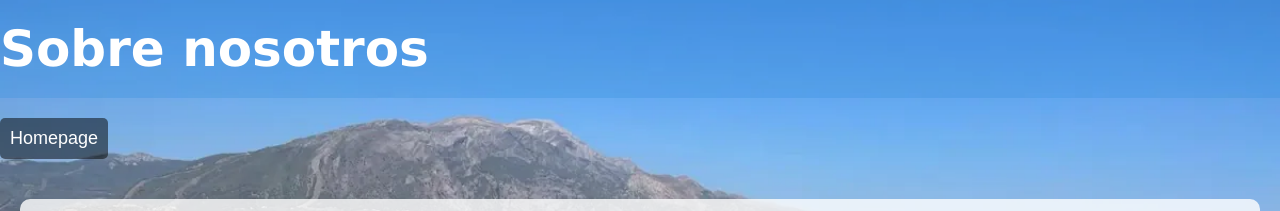
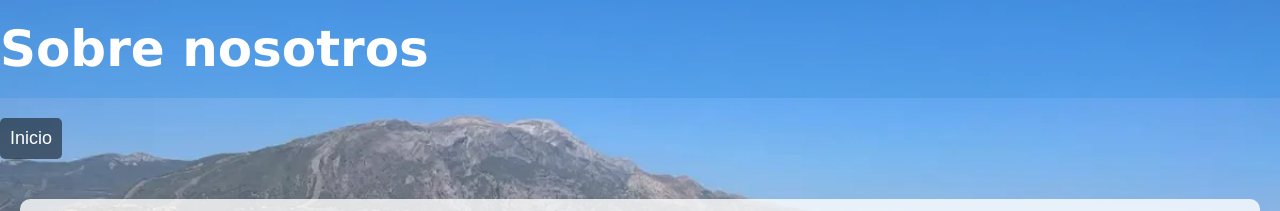
Before and after one commit to Alvaro5756/Hackaton, a plain HTML site: page aboutus.html in a window 1280 px wide. Shown: the top 211 px of the page. Drawn offline with Linux system fonts and the light colour scheme.

Commit message:
Update aboutus.html

```diff
--- a/aboutus.html
+++ b/aboutus.html
@@ -1,5 +1,6 @@
 <!DOCTYPE html>
 <html lang="es">
+
 <head>
     <meta charset="UTF-8">
     <meta name="viewport" content="width=device-width, initial-scale=1.0">
@@ -19,23 +20,27 @@
             align-items: center;
             overflow: hidden;
         }
+
         .header-container {
             width: 100%;
             background-color: rgba(52, 144, 219, 0.3);
             padding: 20px;
             text-align: left;
         }
+
         h1 {
             font-family: Verdana, Geneva, Tahoma, sans-serif;
             font-size: 50px;
             color: white;
             margin: 0;
         }
+
         .homepage-link {
             text-align: left;
             margin: 10px 0;
             width: 100%;
         }
+
         a {
             color: white;
             text-decoration: none;
@@ -46,6 +51,7 @@
             display: inline-block;
             margin: 10px 0;
         }
+
         .galeria {
             display: flex;
             justify-content: space-between;
@@ -56,16 +62,19 @@
             padding: 20px;
             border-radius: 10px;
         }
+
         .columna {
             display: flex;
             flex-direction: column;
             width: 45%;
         }
+
         .imagen-container {
             display: flex;
             align-items: center;
             margin: 20px;
         }
+
         img {
             width: 150px;
             height: 150px;
@@ -73,6 +82,7 @@
             border-radius: 10px;
             margin-right: 20px;
         }
+
         .comentario {
             max-width: 500px;
         }
@@ -89,14 +99,16 @@
             border-radius: 5px;
             position: absolute;
             bottom: 20px;
-            right: 20px; /* Posición del botón de accesibilidad */
+            right: 20px;
+            /* Posición del botón de accesibilidad */
         }
 
         /* Estilo para el menú desplegable */
         .dropdown {
             display: none;
             position: absolute;
-            bottom: 60px; /* Espacio sobre el botón de accesibilidad */
+            bottom: 60px;
+            /* Espacio sobre el botón de accesibilidad */
             right: 20px;
             background-color: rgba(0, 0, 0, 0.8);
             border-radius: 5px;
@@ -117,12 +129,13 @@
         }
     </style>
 </head>
+
 <body>
     <div class="header-container">
         <h1>Sobre nosotros</h1>
     </div>
     <div class="homepage-link">
-        <a href="index.html">Homepage</a>
+        <a href="index.html">Inicio</a>
     </div>
 
     <div class="galeria">
@@ -169,13 +182,13 @@
         let isComicSans = false; // Variable para controlar el estado de la fuente
 
         // Función para mostrar/ocultar el menú desplegable
-        document.getElementById('accessibilityBtn').onclick = function() {
+        document.getElementById('accessibilityBtn').onclick = function () {
             const menu = document.getElementById('accessibilityMenu');
             menu.style.display = menu.style.display === 'block' ? 'none' : 'block';
         };
 
         // Función para cambiar la fuente entre Arial y Comic Sans
-        document.getElementById('toggleFontBtn').onclick = function() {
+        document.getElementById('toggleFontBtn').onclick = function () {
             isComicSans = !isComicSans; // Alternar el estado
             document.body.style.fontFamily = isComicSans ? 'Comic Sans MS' : 'Arial, sans-serif';
             document.body.style.fontSize = isComicSans ? '18px' : '16px'; // Cambiar tamaño de fuente
@@ -184,7 +197,7 @@
         };
 
         // Función para leer todo el texto de la página
-        document.getElementById('readTextBtn').onclick = function() {
+        document.getElementById('readTextBtn').onclick = function () {
             const textToRead = [
                 document.querySelector('h1').innerText,
                 document.querySelector('a').innerText,
@@ -199,7 +212,7 @@
                     speechSynthesis.speak(utterance);
                     index++;
 
-                    utterance.onend = function() {
+                    utterance.onend = function () {
                         setTimeout(speakNext, 500);
                     };
                 }
@@ -209,4 +222,5 @@
         }
     </script>
 </body>
+
 </html>
```
